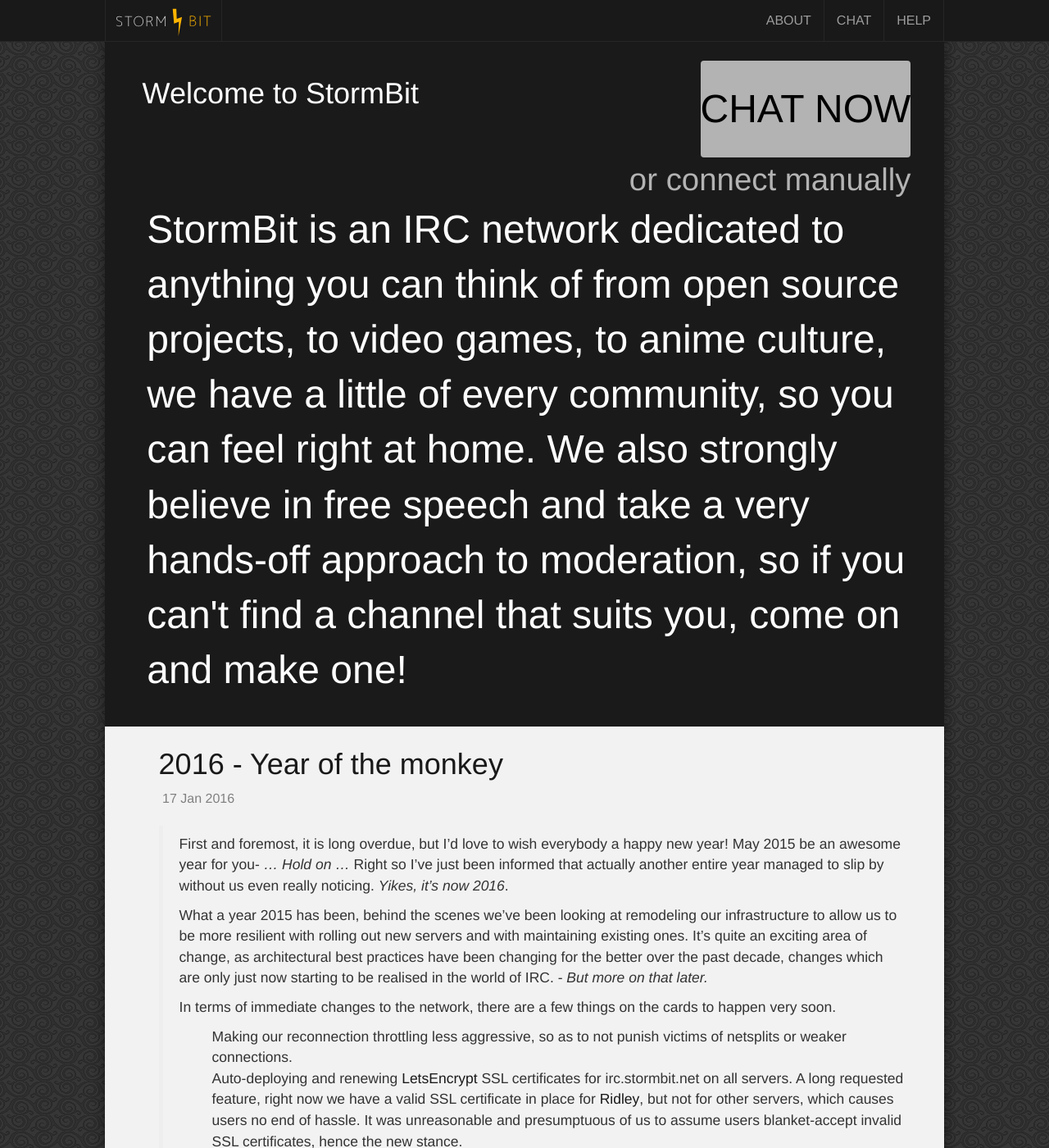
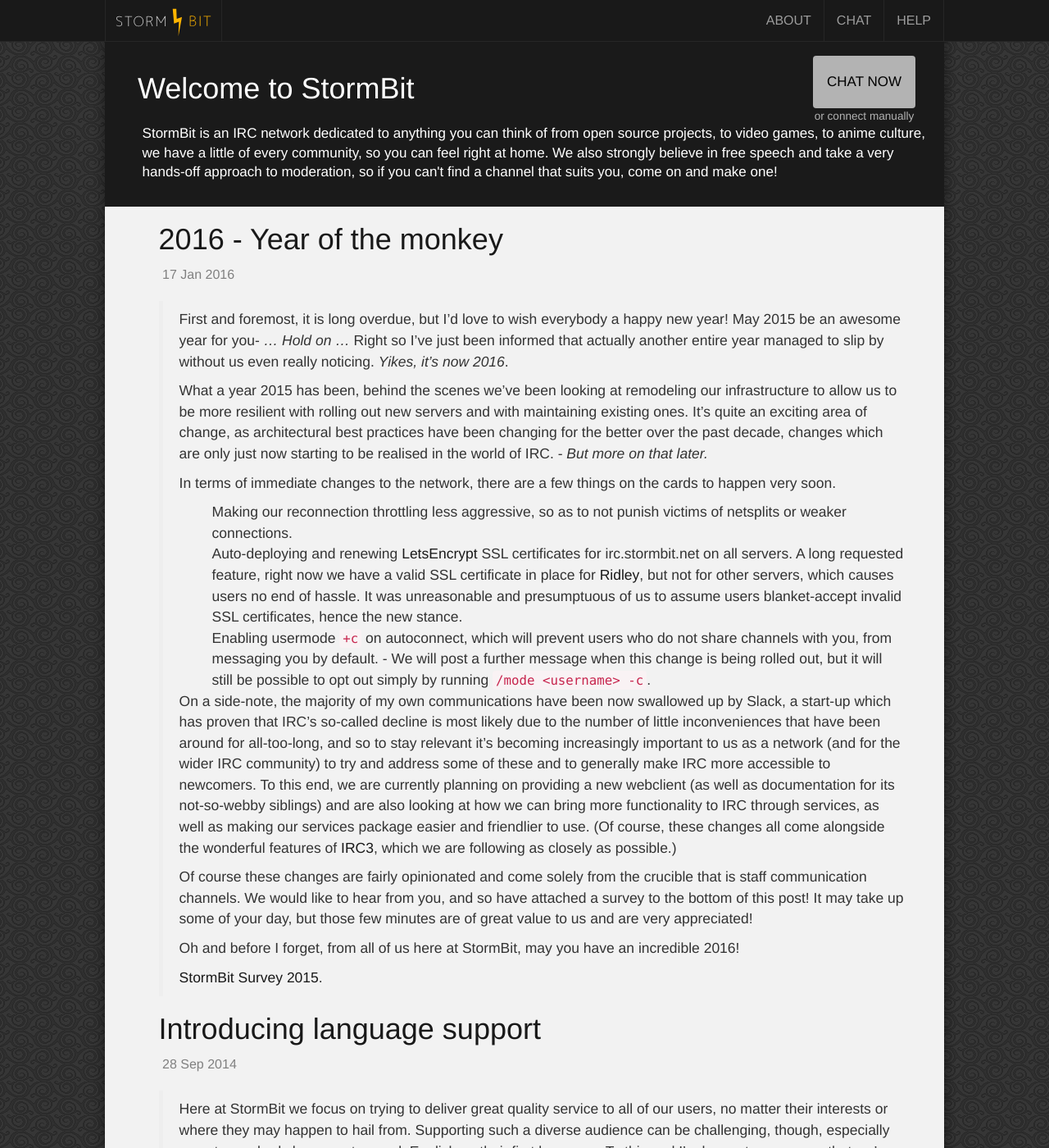
Before and after one commit to StormBit/stormbit.github.io, a Jekyll site: the page built from index.html, in a window 1280 px wide and 1400 px high. Shown: the whole window at 82% size. Built offline with Jekyll 4.4.1, drawn with Linux system fonts in a browser that asks for light colours; nearby versions of some CDN libraries; the list of posts is cut into pages by our own code.

Commit message:
Resizing lead section

```diff
--- a/_sass/sections.scss
+++ b/_sass/sections.scss
@@ -4,10 +4,10 @@
 section.lead {
 	background-color: hsl(0, 0%, 10%);
 	color: white;
-	font-size: ($font-size + 2);
-	margin-bottom: $line-height;
+	font-size: 17px;
+	margin-bottom: 20px;
 	overflow: hidden;
-	padding: $line-height;
+	padding: 20px;
 	p {
 		padding: 0 0 0 $line-height;
 	}
@@ -30,9 +30,9 @@
 		color: hsl(0, 0%, 0%);
 		float: right;
 		font-family: $font-family;
-		margin-left: $line-height;
+		margin-left: 20px;
 		min-width: 125px;
-		padding: $line-height 0;
+		padding: 20px 0;
 		text-align: center;
 		text-transform: uppercase;
 		transition: background 25s;
@@ -57,7 +57,7 @@
 		color: hsl(0, 0%, 70%);
 		float: right;
 		font-size: 0.8em;
-		margin-left: $line-height;
+		margin-left: 20px;
 		min-width: 125px;
 		text-align: center;
 		transition: color 25s;
```
